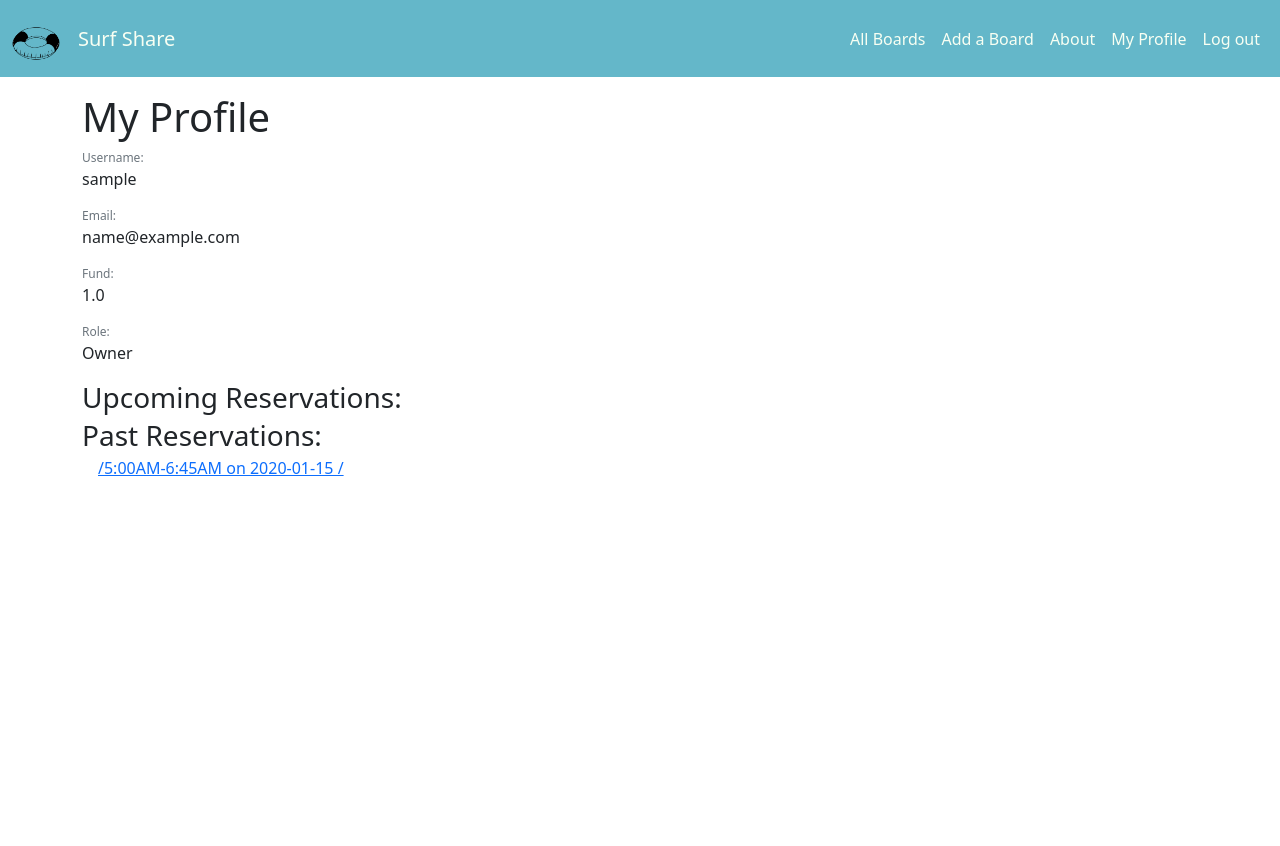
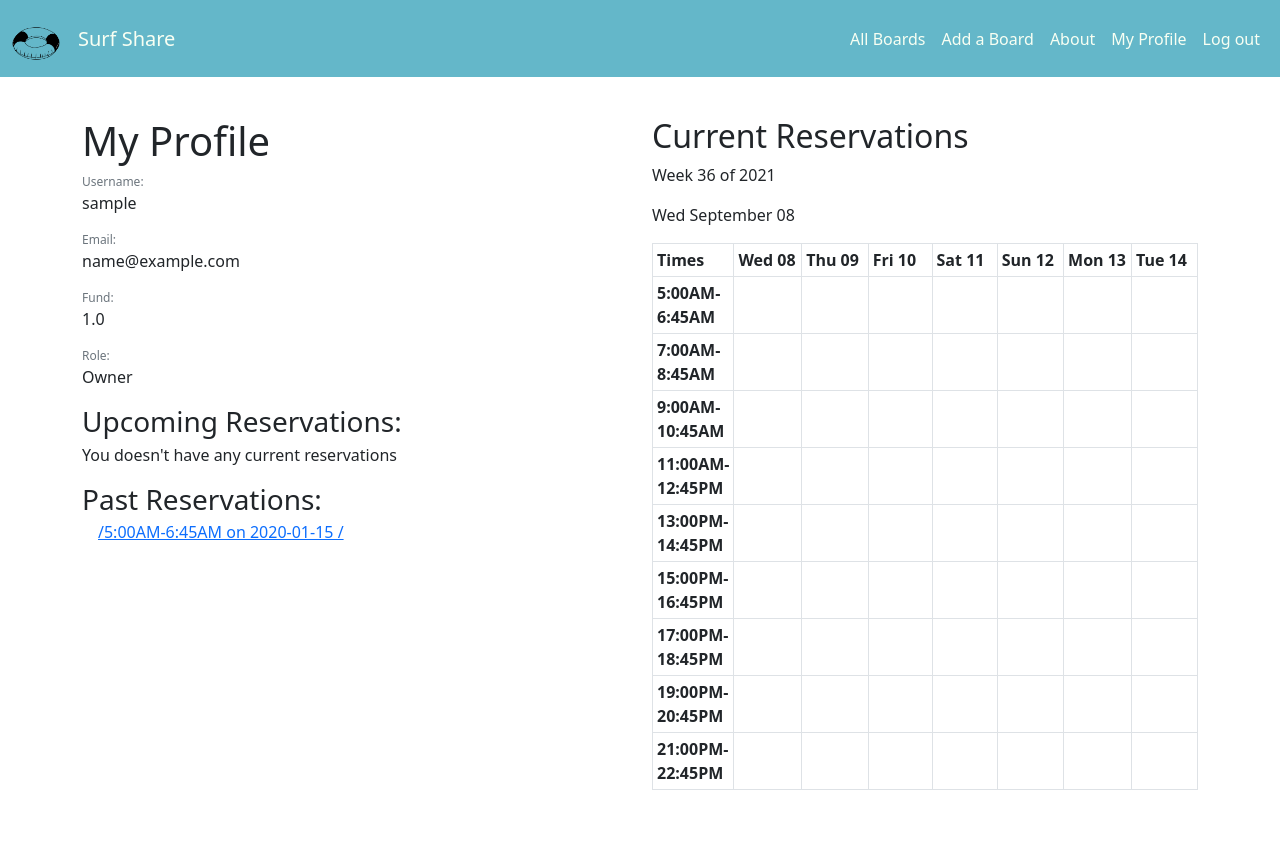
Before and after one commit to jessq1/surfshare, a Django app: page /profile/ in a window 1280 px wide. Before the commit the page ends 476 px from the top, so only its background shows below. Run offline with Django 3.2, Linux system fonts and the light colour scheme; a user stored in the database is signed in; tables that the repository leaves empty hold one stand-in row (values such as "Sample post"); lists and menus that the app fills with data are empty.

Commit message:
add profile calender

```diff
--- a/main_app/models.py
+++ b/main_app/models.py
@@ -35,6 +35,18 @@ class Profile(models.Model):
 
     def __str__(self):
       return f"{self.get_role_display()}"
+
+    def get_current_reservation_table(self):
+      table=[]
+      for time in TIMES:
+        tb_row = [time[1]]
+        for i in range(0,7):
+          if self.user.reservation_set.filter(date=(date.today()+timedelta(days=i)), time=time[0]).exists():
+            tb_row.append(self.user.reservation_set.get(date=(date.today()+timedelta(days=i)), time=time[0]))
+          else:
+            tb_row.append(' ')
+        table.append(tb_row)
+      return table
 
 @receiver(post_save, sender=User)
 def update_user_profile(sender, instance, created, **kwargs):
--- a/main_app/templates/profiles/detail.html
+++ b/main_app/templates/profiles/detail.html
@@ -12,6 +12,8 @@
 {% block content %}
 
 <div class="container-lg py-3">
+<div class="row">
+<div class="col my-4">
 <h1>My Profile</h1>
 <p class="text-muted mb-0" style="font-size: 12px">Username:</p>
 <p>{{ user.username }}</p>
@@ -22,17 +24,65 @@
 <p class="text-muted mb-0" style="font-size: 12px">Role:</p>
 <p>{{ user.profile.get_role_display }} </p>
 <h3 class="text mb-1" >Upcoming Reservations:</h3>
+{% if user_current_reservations.count %}
   {% for r in user_current_reservations %}
     <a  href="{% url 'reservations_detail' r.id %}">
           <p class='d-block mx-3'> {{r}} </p>
               </a>
   {% endfor %}
+{% else %}
+  <p class=""> You doesn't have any current reservations </p>
+{% endif %}
 <h3 class="text mb-1" >Past Reservations:</h3>
+{% if user_past_reservations.count %}
   {% for r in user_past_reservations %}
     <a  href="{% url 'reservations_detail' r.id %}">
           <p class='d-inline mx-3'> /{{r}} /</p>
               </a>
   {% endfor %}
+{% else %}
+  <p class=""> You doesn't have any previous reservations </p>
+{% endif %}
 </div>
 
+<div class="col my-4">
+  <h2>Current Reservations</h2>
+  <p>Week {{calendar_week.wk_num}} of {{calendar_week.yr}}</p>
+  <p>{{calendar_week.week_day}} {{calendar_week.month}}  {{calendar_week.date}}</p>
+<table class="table table-sm table-bordered table-hover">
+  <thead>
+  <tr>
+  <th scope="col">Times</th>
+  {% for d in calendar_week.return_weekarr %}
+  <th scope="col" >{{d}}</th>
+
+  {% endfor %}
+  </tr>
+  </thead>
+  <tbody>
+
+{% for row in user.profile.get_current_reservation_table %}
+    </tr>
+    {% for item in row %}
+      {% if item == ' ' %}
+      <td style="width: 6vw">{{item}} </td>
+      {% elif item.time %}
+      <td style="width: 6vw"><a  href="{% url 'reservations_detail' item.id %}">Reserved {{item.board.name}} </a></td>
+      {% else %}
+      <th scope="row" style="width: 6vw">{{item}}</th>
+      {% endif  %}
+    {% endfor %}
+    </tr>
+  {% endfor %}
+
+  </tbody>
+  </table>
+
+</div>
+</div>
+
+</div>
+
+
+
 {% endblock %}
--- a/main_app/views.py
+++ b/main_app/views.py
@@ -55,11 +55,12 @@ def boards_detail(request, board_id):
   calendar_week = Calendar_week()
   reservation_check = Reservation_check()
   board_reservation = Reservation.objects.filter(board=board)
+  user = request.user
 #   pots_board_doesnt_have = Reservation.objects.exclude(id__in = board.pots.all().values_list('id'))
   reservation_form = ReservationForm()
   return render(request, 'boards/detail.html', {
     'board': board, 'calendar_week': calendar_week, 'board_reservation':board_reservation,
-    'reservation_check': reservation_check, 'reservation_form':reservation_form, })
+    'reservation_check': reservation_check, 'reservation_form':reservation_form, 'user':user })
 
 class BoardCreate(LoginRequiredMixin, CreateView):
   model = Board
@@ -100,12 +101,12 @@ def add_photo(request, board_id):
 def profiles_detail(request):
   user_form = UserForm(instance=request.user)
   profile_form = ProfileForm(instance=request.user.profile)
-  user_reservations = Reservation.objects.filter(user_id=request.user.id)
+  calendar_week = Calendar_week()
   user_current_reservations = Reservation.objects.filter(user_id=request.user.id, date__range=[date.today(),date.today()+timedelta(days=7)])
   user_past_reservations = Reservation.objects.filter(user_id=request.user.id,date__lt=date.today() )
 
   return render(request, 'profiles/detail.html', {
-    "user":request.user, "user_form":user_form, "profile_form":profile_form,'user_reservations':user_reservations, 'user_current_reservations':user_current_reservations, 'user_past_reservations':user_past_reservations, })
+    "user":request.user, "user_form":user_form, "profile_form":profile_form,'calendar_week':calendar_week,  'user_current_reservations':user_current_reservations, 'user_past_reservations':user_past_reservations, })
 
 @login_required
 def add_reservation(request, board_id):
```
Also changed, not shown: main_app/templates/boards/detail.html (+7 -42 lines), README.md. Lines whose indentation alone changed are shown as unchanged.
